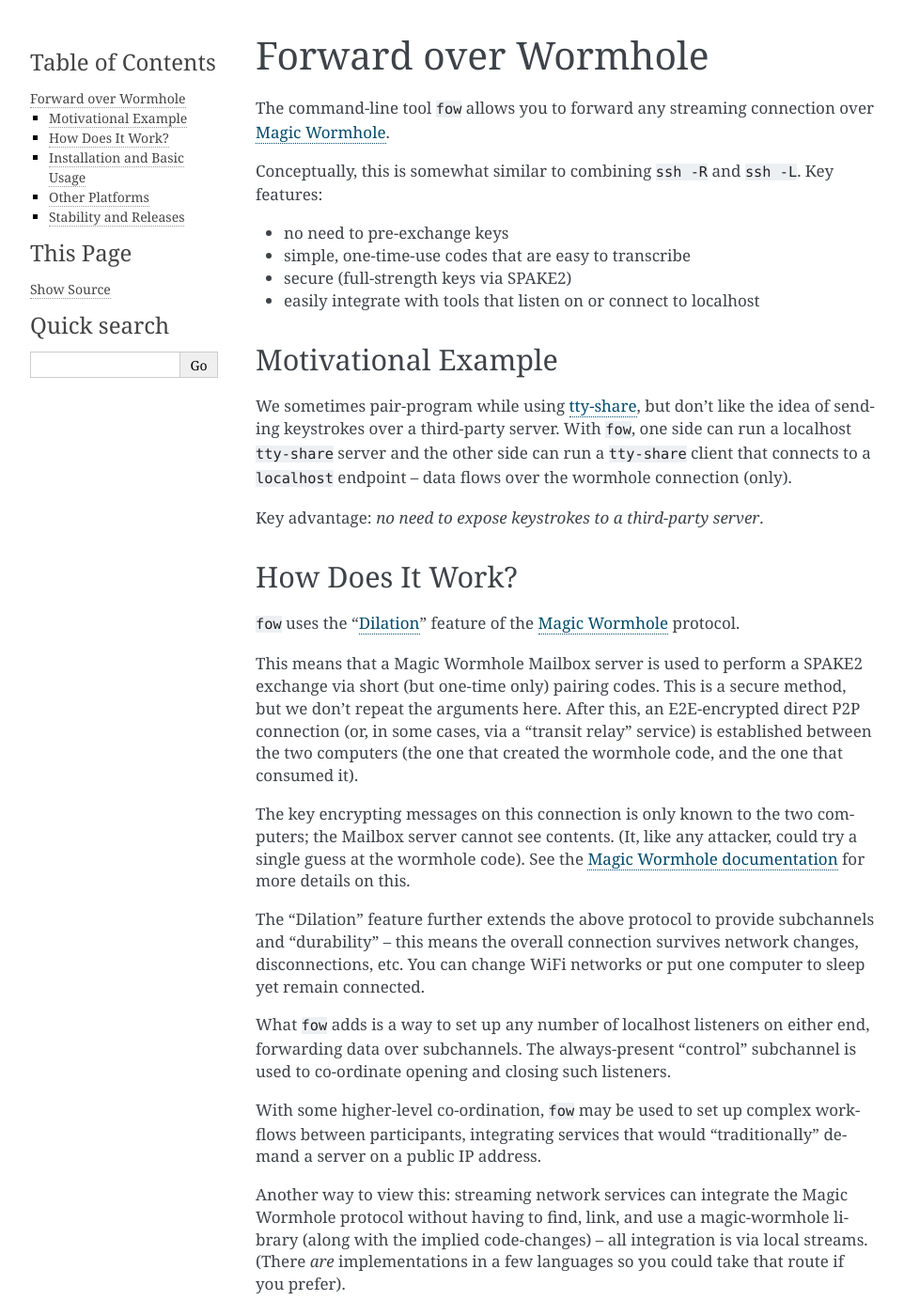
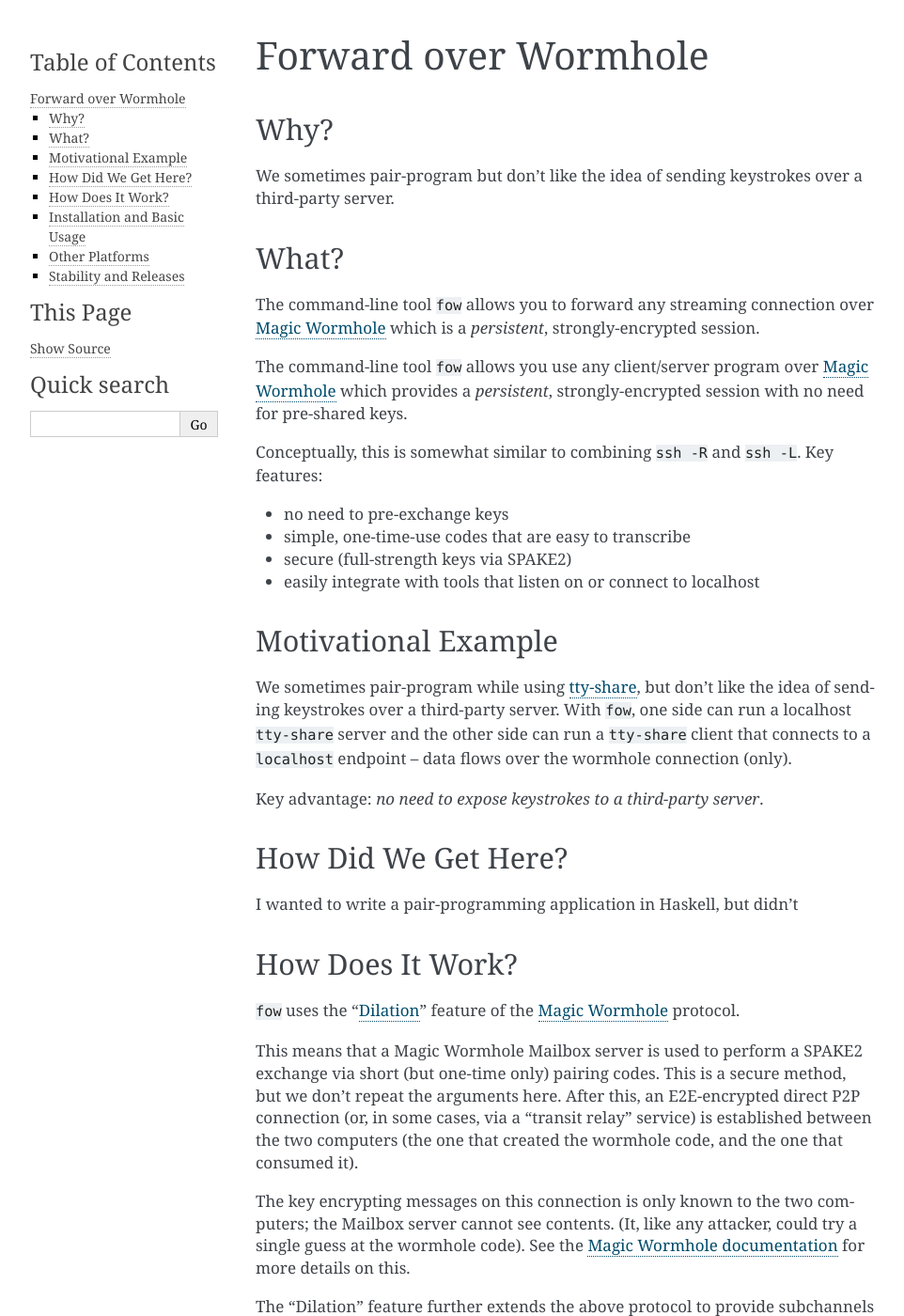
Before and after one commit to meejah/fowl, a Sphinx documentation site: the page built from docs/README.rst, in a window 1280 px wide and 1400 px high. Shown: the whole window at 94% size, without its empty margins (148-1110 px from the left). Built offline with Sphinx 7.4.7, drawn with Linux system fonts in a browser that asks for light colours.

Commit message:
play with readme

```diff
--- a/docs/README.rst
+++ b/docs/README.rst
@@ -1,7 +1,17 @@
 Forward over Wormhole
 =====================
 
-The command-line tool ``fow`` allows you to forward any streaming connection over `Magic Wormhole <https://github.com/magic-wormhole/magic-wormhole>`_.
+Why?
+-----
+
+We sometimes pair-program but don't like the idea of sending keystrokes over a third-party server.
+
+What?
+------
+
+The command-line tool ``fow`` allows you to forward any streaming connection over `Magic Wormhole <https://github.com/magic-wormhole/magic-wormhole>`_ which is a *persistent*, strongly-encrypted session.
+
+The command-line tool ``fow`` allows you use any client/server program over `Magic Wormhole <https://github.com/magic-wormhole/magic-wormhole>`_ which provides a *persistent*, strongly-encrypted session with no need for pre-shared keys.
 
 Conceptually, this is somewhat similar to combining ``ssh -R`` and ``ssh -L``.
 Key features:
@@ -19,6 +29,12 @@
 With ``fow``, one side can run a localhost ``tty-share`` server and the other side can run a ``tty-share`` client that connects to a ``localhost`` endpoint -- data flows over the wormhole connection (only).
 
 Key advantage: *no need to expose keystrokes to a third-party server*.
+
+
+How Did We Get Here?
+-----------------------
+
+I wanted to write a pair-programming application in Haskell, but didn't
 
 
 How Does It Work?
```
